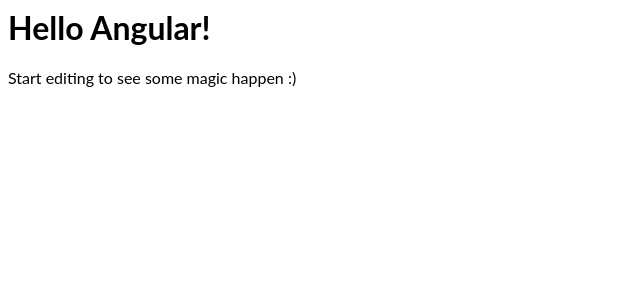
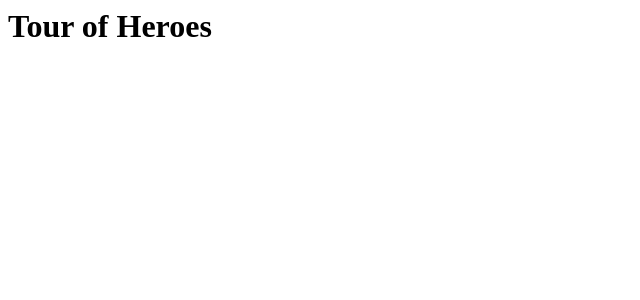
Before and after one commit to srimareedu/angular-hizzvx, an Angular app: page / in a window 1280 px wide. Shown: the top 300 px of the page, without its empty margins (0-640 px from the left). Built offline with nearby package versions, Linux system fonts and the light colour scheme.

Commit message:
2 files modified

```diff
--- a/src/app/app.component.html
+++ b/src/app/app.component.html
@@ -1,4 +1 @@
-<hello name="{{ name }}"></hello>
-<p>
-  Start editing to see some magic happen :)
-</p>
+<h1> {{title}} </h1>
--- a/src/app/app.component.ts
+++ b/src/app/app.component.ts
@@ -6,5 +6,5 @@
   styleUrls: [ './app.component.css' ]
 })
 export class AppComponent  {
-  name = 'Angular';
+  title = 'Tour of Heroes';
 }
```
